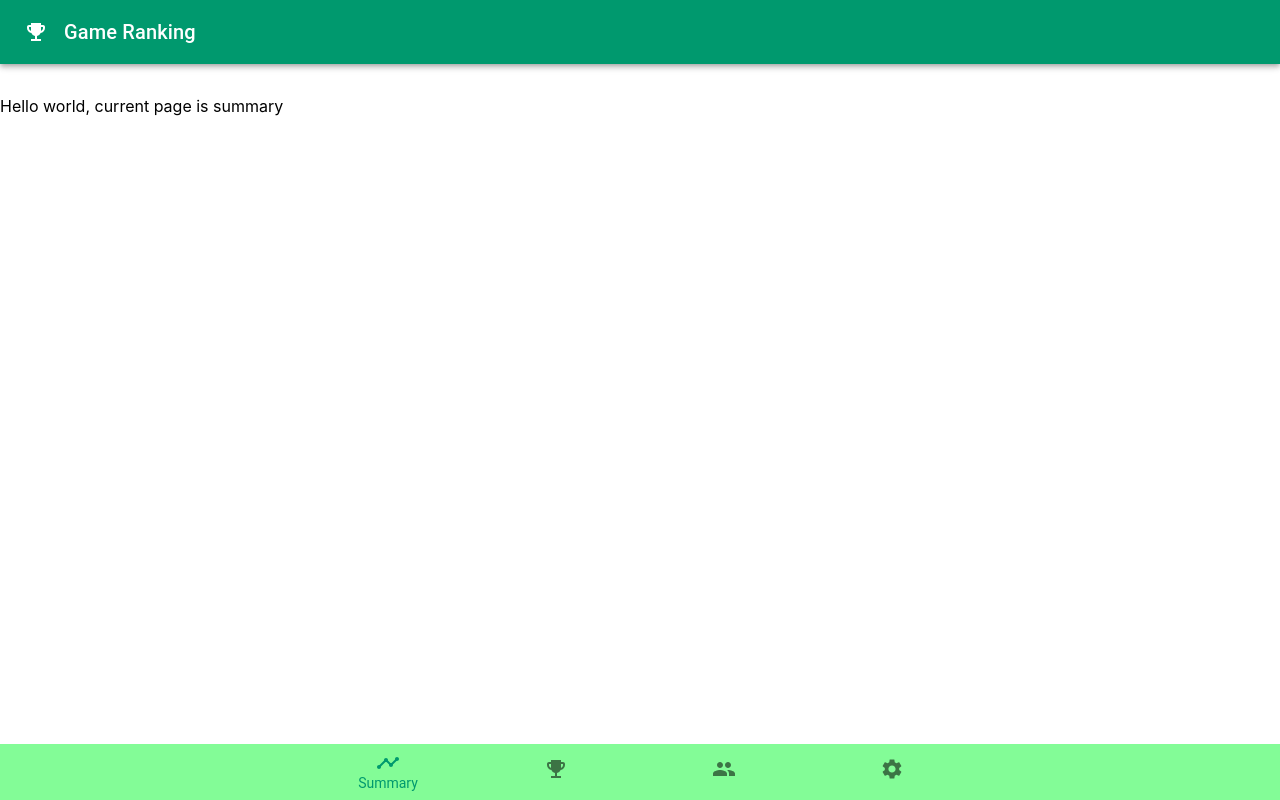
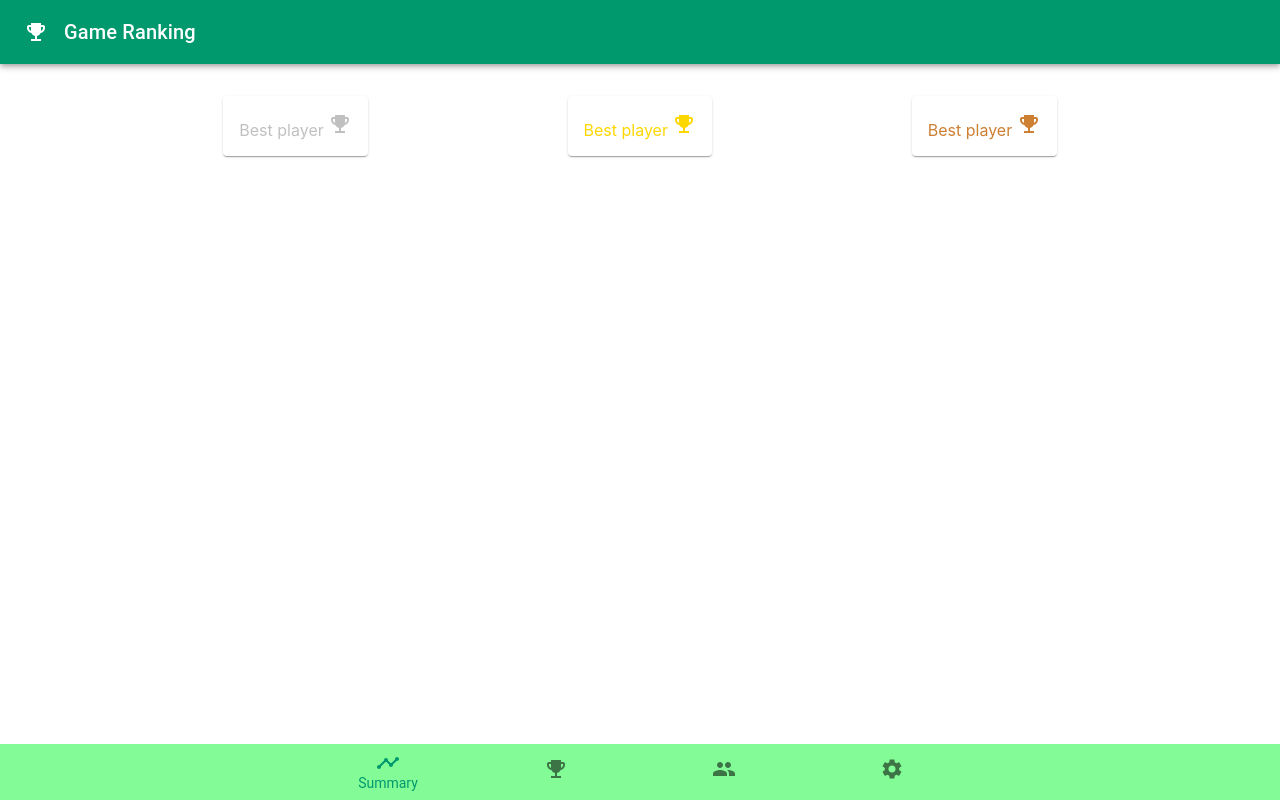
Before and after one commit to StephaneBranly/game-ranking, a React (Create React App) app: page / in a window 1280 px wide. Built offline with nearby package versions, Linux system fonts and the light colour scheme.

Commit message:
add: first page

```diff
--- a/src/components/pages/Pages.js
+++ b/src/components/pages/Pages.js
@@ -1,4 +1,5 @@
 import React from 'react';
+import Summary from "./summary/Summary"
 import {
   makeStyles,
   createStyles,
@@ -16,9 +17,16 @@ createStyles({
 export default function Pages(props){
   const classes = useStyles();
 
+  const renderPage = page => {
+    switch(page) {
+        case 'summary':
+          return <Summary></Summary>;
+        default:
+          return "autre page";
+      }
+  };
+
   return (
-    <div>
-        Hello world, current page is {props.value_currentPage}
-    </div>
+    renderPage(props.value_currentPage)
   );
 }
--- /dev/null
+++ b/src/components/pages/summary/Summary.js
@@ -0,0 +1,52 @@
+import React from 'react';
+import {
+  makeStyles,
+  createStyles,
+  Container,
+  Card,
+  Typography,
+  Paper,
+Grid,
+} from "@material-ui/core";
+import EmojiEvents from '@material-ui/icons/EmojiEvents';
+
+const useStyles = makeStyles((theme) =>
+createStyles({
+    badge: {
+        padding: theme.spacing(1),
+    },
+    first: {
+        color: "#FFD700",
+        padding: theme.spacing(2),
+    },
+    second: {
+        color: "#C0C0C0",
+        padding: theme.spacing(2),
+
+    },
+    third: {
+        color: "#cd7f32",
+        padding: theme.spacing(2),
+    }
+
+}),
+);
+
+export default function Footer(props){
+  const classes = useStyles();
+
+  return (
+    <Container>
+        <Grid
+        container
+        direction="row"
+        justify="space-evenly"
+        alignItems="stretch"
+        >
+            <Grid item><Paper className={classes.second}>Best player <EmojiEvents></EmojiEvents></Paper></Grid>
+            <Grid item><Paper className={classes.first}>Best player <EmojiEvents></EmojiEvents></Paper></Grid>
+            <Grid item><Paper className={classes.third}>Best player <EmojiEvents></EmojiEvents></Paper></Grid>
+        </Grid>
+    </Container>
+  );
+}
```
